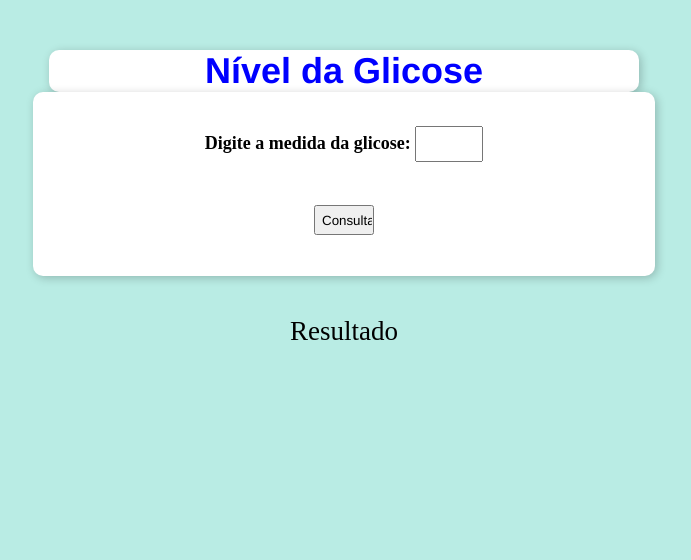
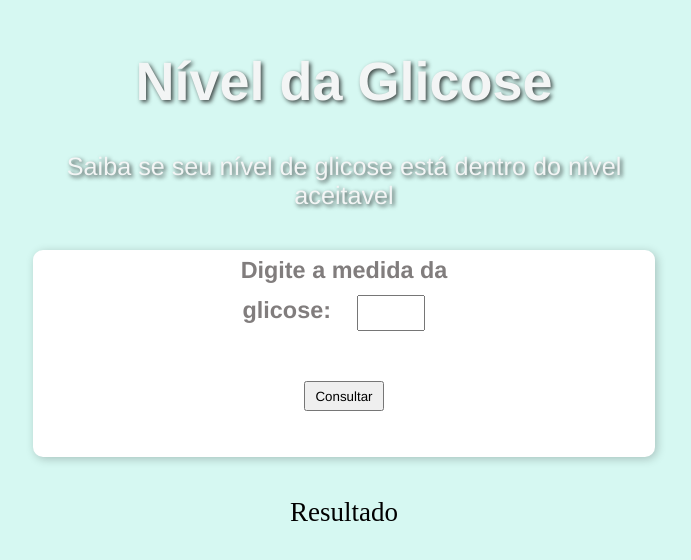
Before and after one commit to Rodrigopca42/estrutura_condicional_em_js, a plain HTML site: page leitura_de_glicose/index01.html in a window 1280 px wide. Shown: the whole page, without its empty margins (296-987 px from the left). Drawn offline with Linux system fonts and the light colour scheme.

Commit message:
readme
readme

```diff
--- /dev/null
+++ b/leitura_de_glicose/_CSS/Folha.css
@@ -0,0 +1,61 @@
+h1{
+    font-family: 'Franklin Gothic Medium', 'Arial Narrow', Arial, sans-serif;
+    font-size: 3em;
+    color: rgb(243, 245, 245);
+    text-shadow: 2px 2px 4px rgba(0, 0, 0, 0.719);
+    width: 50%;
+    border-radius: 10px;
+    text-align: center;
+    margin: auto;
+}
+.cabeca{
+    font-family: 'Franklin Gothic Medium', 'Arial Narrow', Arial, sans-serif;
+    font-size: 1.4em;
+    color: rgb(243, 245, 245);
+    text-shadow: 2px 2px 4px rgba(0, 0, 0, 0.719);
+    width: 50%;
+    border-radius: 10px;
+    text-align: center;
+    margin: auto;
+    padding: 40px;
+}
+p{
+    font-family: 'Franklin Gothic Medium', 'Arial Narrow', Arial, sans-serif;
+    font-size: 1.3em;
+    color: rgb(129, 125, 125);
+    width: 50%;
+    text-align: center;
+    margin: auto;
+}
+body{
+    font-size: large;
+    margin: 50px;
+    background: rgba(167, 240, 228, 0.459) ;
+
+}
+input{
+    width: 60px;
+    height: 30px;
+    margin: 20px;
+    font-family:'Franklin Gothic Medium', 'Arial Narrow', Arial, sans-serif;
+}
+.botao {
+    margin: 30px 40px ;
+    width: 80px;
+}
+#res{
+    margin: 30px 50px;
+    font-size: 1.5em;
+    padding: 10px;
+    text-align: center;
+}
+main{
+    background: white;
+    width: 50%;
+    border-radius: 10px;
+    box-shadow: 2px 2px 10px rgba(0, 0, 0, 0.219);
+    text-align: center;
+    line-height:50%;
+    margin: auto;
+    padding: 16px;
+}
--- a/leitura_de_glicose/index01.html
+++ b/leitura_de_glicose/index01.html
@@ -5,51 +5,14 @@
     <meta http-equiv="X-UA-Compatible" content="IE=edge">
     <meta name="viewport" content="width=device-width, initial-scale=1.0">
     <title>Leitura de Glicose</title>
-    <style>
-        h1{
-            font-family: 'Franklin Gothic Medium', 'Arial Narrow', Arial, sans-serif;
-            color: blue;
-            background: white;
-            width: 50%;
-            border-radius: 10px;
-            box-shadow: 2px 2px 10px rgba(0, 0, 0, 0.219);
-            text-align: center;
-            margin: auto;
-        }
-        body{
-            font-size: large;
-            margin: 50px;
-            background: rgba(142, 224, 211, 0.61) ;
-
-        }
-        input{
-            width: 60px;
-            height: 30px;
-            font-family:'Franklin Gothic Medium', 'Arial Narrow', Arial, sans-serif;
-        }
-        .botao {
-            margin: 25px 30px ;
-        }
-        #res{
-            margin: 30px 50px;
-            font-size: 1.5em;
-            padding: 10px;
-            text-align: center;
-        }
-        main{
-            background: white;
-            width: 50%;
-            border-radius: 10px;
-            box-shadow: 2px 2px 10px rgba(0, 0, 0, 0.219);
-            text-align: center;
-            line-height:50%;
-            margin: auto;
-            padding: 16px;
-        }
-    </style>
+    <link rel="stylesheet" href="_CSS/Folha.css">
 </head>
 <body>
-    <h1>Nível da Glicose</h1>
+
+    <header>
+        <h1>Nível da Glicose</h1>
+        <p class="cabeca">Saiba se seu nível de glicose está dentro do nível aceitavel</p>
+    </header>
     <main>
         <p><strong>Digite a medida da glicose: </strong><input type="number" name="txtn1" id="txtn1"></p>
         <input class="botao" type="button" value="Consultar" onclick="consultar()">
@@ -57,6 +20,6 @@
     <div id="res">
         Resultado
     </div>
-<script src="folha.js"></script>
+<script src="/JavaScript/folha.js"></script>
 </body>
 </html>
```
Also changed, not shown: leitura_de_glicose/JavaScript/folha.js (renamed from leitura_de_glicose/folha.js), multiplus/qr_multiplos.png (added).
